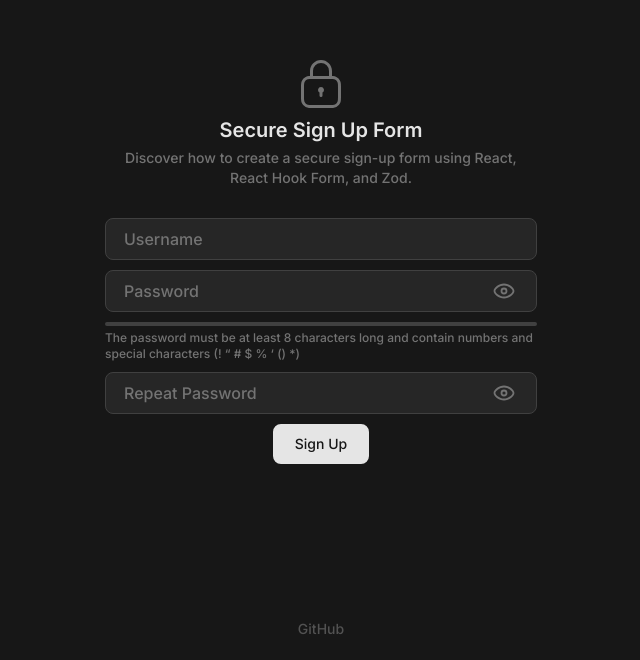
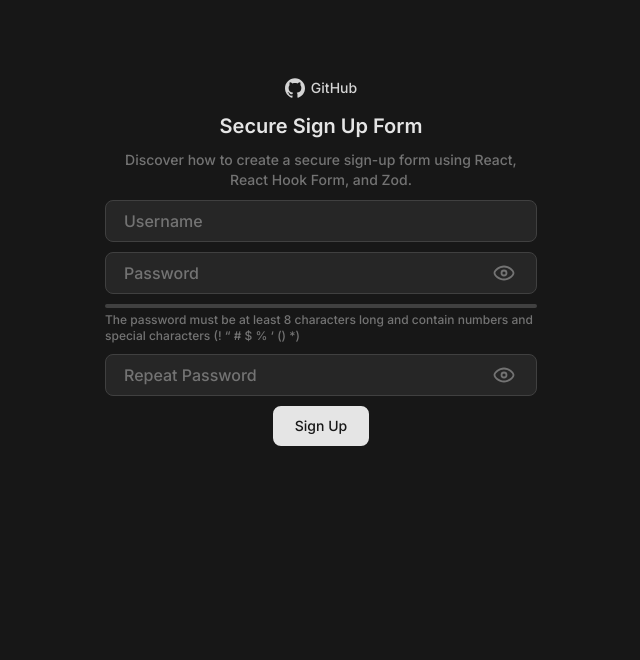
Before and after one commit to dkrasnovdev/secure-sign-up-form, a Next.js app: page / in a window 1280 px wide. Shown: the part 140-800 px from the top of the page, without its empty margins (319-959 px from the left). Built offline with nearby package versions, Linux system fonts and the light colour scheme.

Commit message:
(feat): remove lock icon, add github icon

```diff
--- a/src/app/globals.css
+++ b/src/app/globals.css
@@ -7,7 +7,7 @@
     @apply scroll-smooth;
   }
   body {
-    @apply flex h-screen max-h-screen items-start justify-center bg-neutral-900 px-5 text-neutral-200 antialiased sm:items-center;
+    @apply flex h-screen max-h-screen items-center justify-center bg-neutral-900 px-5 text-neutral-200 antialiased;
   }
 }
 
--- a/src/app/page.tsx
+++ b/src/app/page.tsx
@@ -1,9 +1,8 @@
 'use client';
 
 import { useAtom } from 'jotai';
-import Link from 'next/link';
 import Form from '~/components/form';
-import Lock from '~/components/lock';
+import GitHub from '~/components/github';
 import Result from '~/components/result';
 import { isSettledAtom } from '~/lib/atoms';
 
@@ -12,8 +11,8 @@
   return (
     <>
       <main className="mx-auto flex w-full max-w-lg flex-col items-center justify-center gap-2.5 rounded-lg p-5 lg:p-10">
-        <div className="flex flex-col items-center justify-center gap-1 pb-5">
-          <Lock className="h-14 w-14 text-neutral-500" />
+        <div className="flex flex-col items-center justify-center gap-2.5">
+          <GitHub />
           <h2 className="text-xl font-semibold">Secure Sign Up Form</h2>
           <p className="text-center text-sm font-medium text-neutral-500">
             Discover how to create a secure sign-up form using React, React Hook
@@ -21,15 +20,7 @@
           </p>
         </div>
         {isSettled ? <Result /> : <Form />}
-        <footer className="absolute bottom-5">
-          <Link
-            href="https://github.com/dkrasnovdev/secure-sign-up-form"
-            target="_blank"
-            className="rounded-lg p-1 text-sm font-medium text-neutral-600 outline-none ring-neutral-500 transition-colors hover:text-neutral-300 focus:text-neutral-500 focus:ring"
-          >
-            GitHub
-          </Link>
-        </footer>
+        <footer className="absolute bottom-5"></footer>
       </main>
     </>
   );
--- /dev/null
+++ b/src/components/github.tsx
@@ -0,0 +1,28 @@
+import Link from 'next/link';
+
+const Icon = () => {
+  return (
+    <svg
+      role="img"
+      viewBox="0 0 24 24"
+      xmlns="http://www.w3.org/2000/svg"
+      className="h-5 w-5 transition-colors"
+    >
+      <title>GitHub</title>
+      <path d="M12 .297c-6.63 0-12 5.373-12 12 0 5.303 3.438 9.8 8.205 11.385.6.113.82-.258.82-.577 0-.285-.01-1.04-.015-2.04-3.338.724-4.042-1.61-4.042-1.61C4.422 18.07 3.633 17.7 3.633 17.7c-1.087-.744.084-.729.084-.729 1.205.084 1.838 1.236 1.838 1.236 1.07 1.835 2.809 1.305 3.495.998.108-.776.417-1.305.76-1.605-2.665-.3-5.466-1.332-5.466-5.93 0-1.31.465-2.38 1.235-3.22-.135-.303-.54-1.523.105-3.176 0 0 1.005-.322 3.3 1.23.96-.267 1.98-.399 3-.405 1.02.006 2.04.138 3 .405 2.28-1.552 3.285-1.23 3.285-1.23.645 1.653.24 2.873.12 3.176.765.84 1.23 1.91 1.23 3.22 0 4.61-2.805 5.625-5.475 5.92.42.36.81 1.096.81 2.22 0 1.606-.015 2.896-.015 3.286 0 .315.21.69.825.57C20.565 22.092 24 17.592 24 12.297c0-6.627-5.373-12-12-12" />
+    </svg>
+  );
+};
+
+export default function GitHub() {
+  return (
+    <Link
+      href="https://github.com/dkrasnovdev/secure-sign-up-form"
+      target="_blank"
+      className="flex flex-row items-center gap-1.5 rounded-lg p-1 text-center text-sm font-medium text-neutral-300 outline-none ring-neutral-500 transition-colors hover:text-neutral-400 focus:text-neutral-500 focus:ring [&>svg]:fill-neutral-300 [&>svg]:hover:fill-neutral-400 [&>svg]:focus:fill-neutral-500"
+    >
+      <Icon />
+      <span>GitHub</span>
+    </Link>
+  );
+}
--- a/src/components/lock.tsx
+++ /dev/null
@@ -1,18 +0,0 @@
-export default function Lock({ className }: { className?: string }) {
-  return (
-    <svg
-      xmlns="http://www.w3.org/2000/svg"
-      viewBox="0 0 56 56"
-      className={className}
-    >
-      <g fill="currentColor">
-        <path d="M28 31a3 3 0 0 0-1.5 5.599V39.5a1.5 1.5 0 0 0 3 0v-2.901A2.999 2.999 0 0 0 28 31z" />
-        <path
-          clipRule="evenodd"
-          d="M28 4c-6.075 0-11 4.925-11 11v5.04c-.36.015-.7.034-1.02.06-1.26.103-2.344.32-3.339.826a8.5 8.5 0 0 0-3.715 3.715c-.507.996-.723 2.08-.826 3.34C8 29.208 8 30.73 8 32.634v6.73c0 1.905 0 3.426.1 4.655.103 1.26.32 2.344.826 3.339a8.5 8.5 0 0 0 3.715 3.715c.995.507 2.08.723 3.34.826 1.228.1 2.749.1 4.654.1h14.73c1.905 0 3.426 0 4.655-.1 1.26-.103 2.343-.32 3.339-.826a8.5 8.5 0 0 0 3.715-3.715c.507-.995.723-2.08.826-3.34.1-1.228.1-2.749.1-4.654v-6.73c0-1.905 0-3.426-.1-4.655-.103-1.26-.32-2.343-.826-3.339a8.5 8.5 0 0 0-3.715-3.715c-.996-.507-2.08-.723-3.34-.826-.319-.026-.658-.045-1.019-.06V15c0-6.075-4.925-11-11-11zm-8 11a8 8 0 1 1 16 0v5H20zm-5.997 8.6c.502-.256 1.147-.422 2.222-.51 1.092-.089 2.49-.09 4.475-.09h14.6c1.985 0 3.383.001 4.476.09 1.074.088 1.719.254 2.221.51a5.5 5.5 0 0 1 2.404 2.403c.255.502.42 1.147.509 2.222.089 1.092.09 2.49.09 4.475v6.6c0 1.985-.001 3.383-.09 4.476-.088 1.074-.254 1.719-.51 2.221a5.5 5.5 0 0 1-2.403 2.404c-.502.255-1.147.42-2.222.509-1.092.089-2.49.09-4.475.09H20.7c-1.985 0-3.383-.001-4.475-.09-1.075-.088-1.72-.254-2.222-.51a5.5 5.5 0 0 1-2.404-2.403c-.255-.502-.42-1.147-.509-2.222-.089-1.092-.09-2.49-.09-4.475v-6.6c0-1.985.001-3.383.09-4.475.088-1.075.254-1.72.51-2.222a5.5 5.5 0 0 1 2.403-2.404z"
-          fillRule="evenodd"
-        />
-      </g>
-    </svg>
-  );
-}
```
